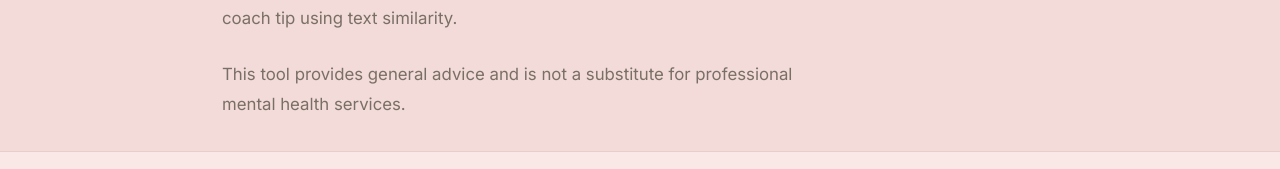
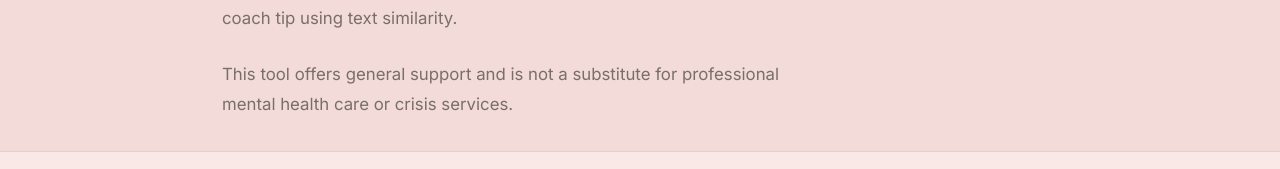
Before and after one commit to violetyan10/Edge-and-Ease, a Vue app in the folder frontend/: page /our-team in a window 1280 px wide. Shown: the part 396-565 px from the top of the page. Built offline with nearby package versions, Linux system fonts and the light colour scheme; the HTML template or start-up script is replaced by a standard one.

Commit message:
update-abt_us_2

```diff
--- a/frontend/src/views/OurTeamPage.vue
+++ b/frontend/src/views/OurTeamPage.vue
@@ -16,8 +16,9 @@
         </p>
         <br>
         <p class="inner-page__lead">
-          This tool provides general advice and is not a substitute for professional
-          mental health services.
+          This tool offers general support and is not a substitute for
+          professional mental health care or crisis services.
+
         </p>
 
       </div>
```
